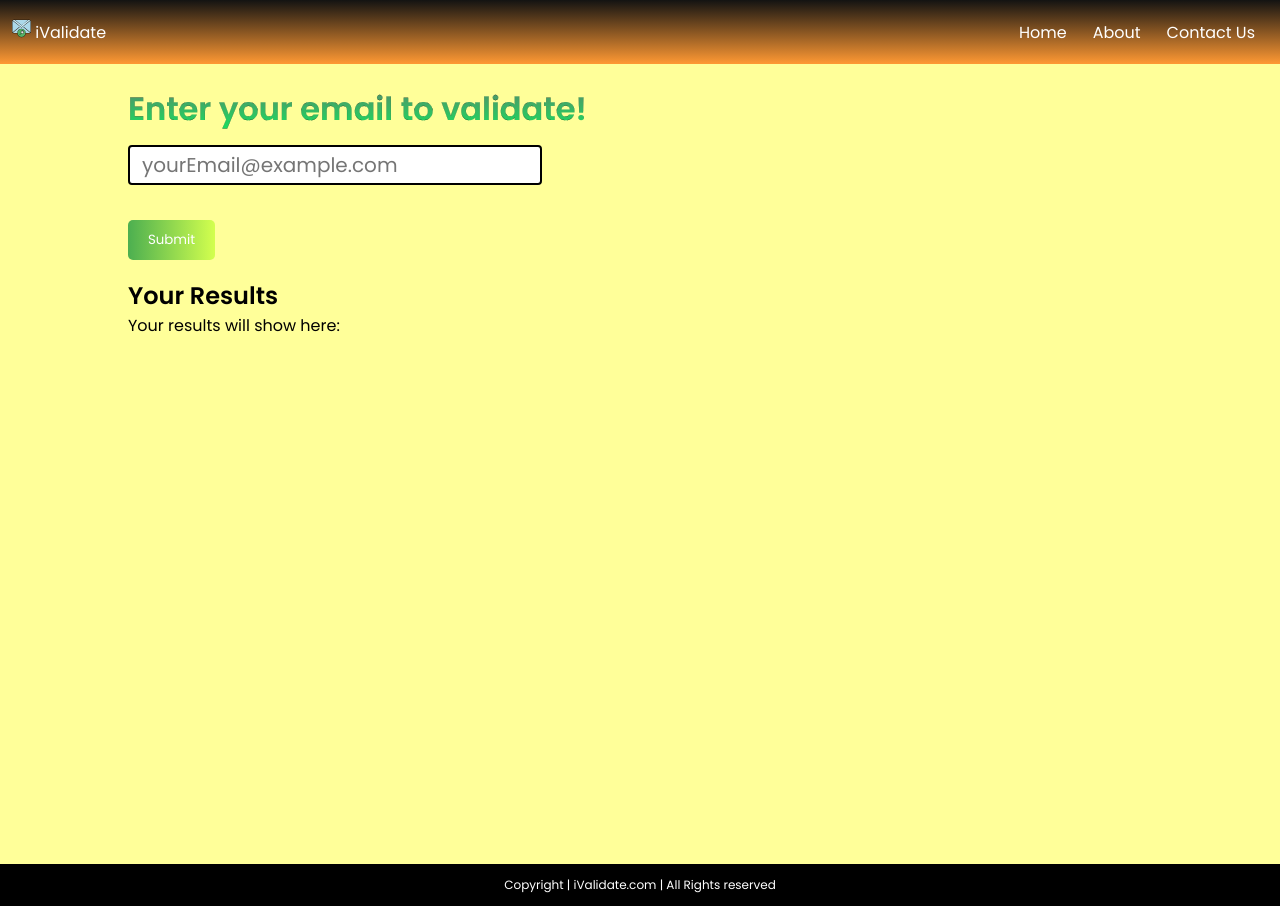
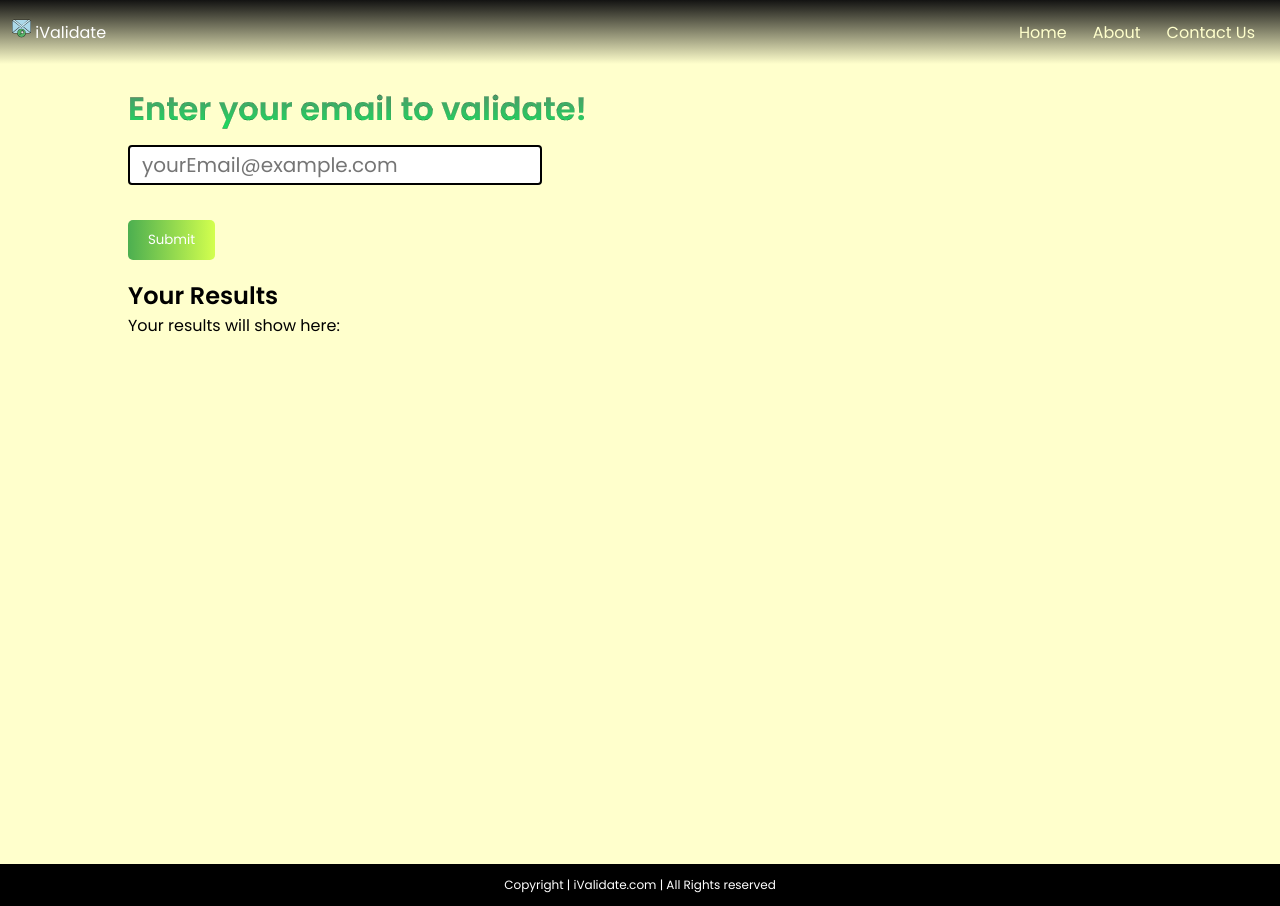
Before and after one commit to Pavankumar7893/iValidate, a plain HTML site: page index.html in a window 1280 px wide. Drawn offline with Linux system fonts and the light colour scheme.

Commit message:
Update style.css

```diff
--- a/style.css
+++ b/style.css
@@ -10,7 +10,7 @@ nav {
     display: flex;
     align-items: center;
     justify-content: space-between;
-    background: -webkit-linear-gradient(rgb(19, 19, 18), #ff9933);
+    background: -webkit-linear-gradient(rgb(19, 19, 18), rgb(255, 255, 204));
     color: white;
     padding: 19px 12px;
 }
@@ -25,7 +25,7 @@ ul li {
 }
 
 ul li a{
-    color: white;
+    color: rgb(255, 255, 204);
     text-decoration: none;
 }
 
@@ -35,7 +35,7 @@ ul >li> a:hover{
 
 main{
     min-height: 100vh;
-     background-color: rgb(255, 255, 153);
+     background-color: rgb(255, 255, 204);
 
 }
 
```
